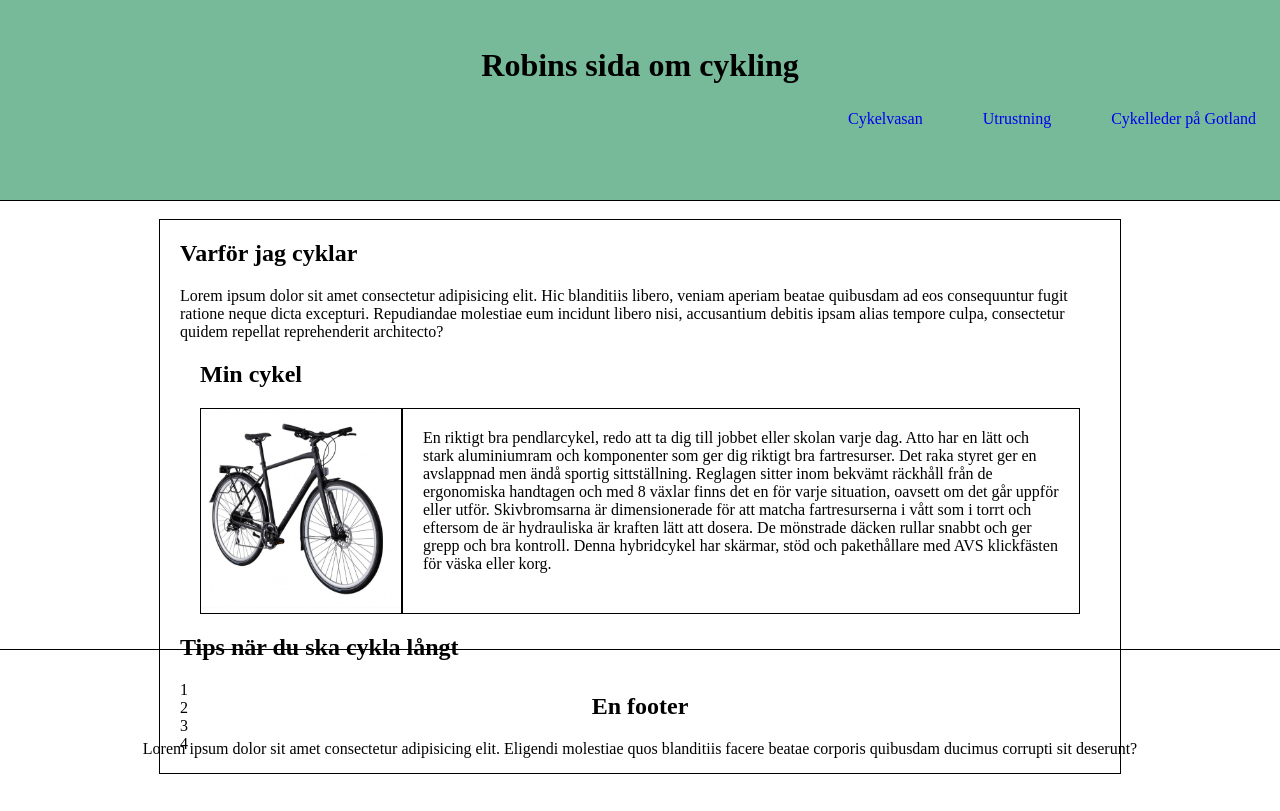
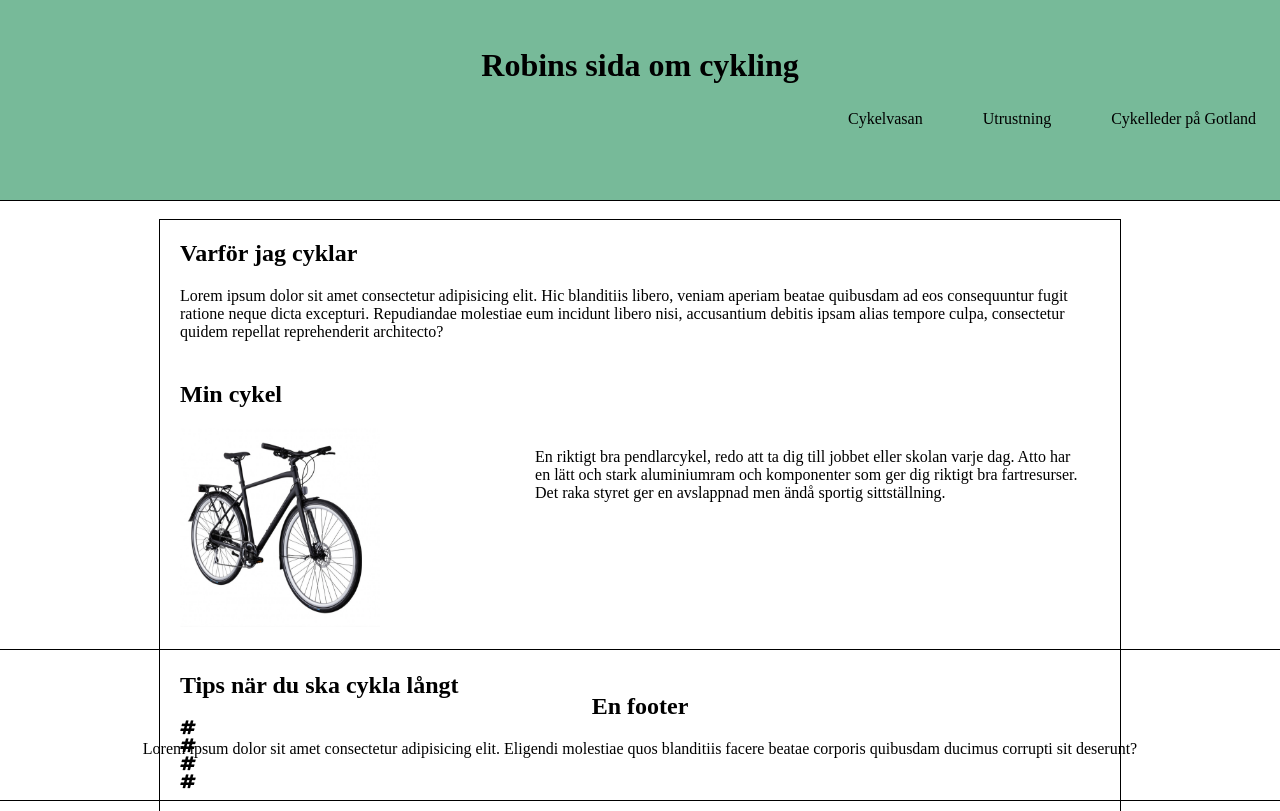
Before and after one commit to robin-sevelin/cycling, a website built with Vite: page index.html in a window 1280 px wide. Built offline with nearby package versions, Linux system fonts and the light colour scheme.

Commit message:
added font awsome

```diff
--- a/index.html
+++ b/index.html
@@ -4,6 +4,10 @@
     <meta charset="UTF-8" />
     <link rel="icon" type="image/svg+xml" href="/vite.svg" />
     <meta name="viewport" content="width=device-width, initial-scale=1.0" />
+    <link
+      rel="stylesheet"
+      href="https://cdnjs.cloudflare.com/ajax/libs/font-awesome/4.7.0/css/font-awesome.min.css"
+    />
     <title>Robins cykelsida</title>
   </head>
   <body>
@@ -59,7 +63,7 @@
         <div class="my-bike-container">
           <div class="my-bike-img">
             <img
-              src="/img/bike.png"
+              src="img/bike.png"
               width="200"
               height="200"
               loading="lazy"
@@ -71,14 +75,7 @@
               En riktigt bra pendlarcykel, redo att ta dig till jobbet eller
               skolan varje dag. Atto har en lätt och stark aluminiumram och
               komponenter som ger dig riktigt bra fartresurser. Det raka styret
-              ger en avslappnad men ändå sportig sittställning. Reglagen sitter
-              inom bekvämt räckhåll från de ergonomiska handtagen och med 8
-              växlar finns det en för varje situation, oavsett om det går uppför
-              eller utför. Skivbromsarna är dimensionerade för att matcha
-              fartresurserna i vått som i torrt och eftersom de är hydrauliska
-              är kraften lätt att dosera. De mönstrade däcken rullar snabbt och
-              ger grepp och bra kontroll. Denna hybridcykel har skärmar, stöd
-              och pakethållare med AVS klickfästen för väska eller korg.
+              ger en avslappnad men ändå sportig sittställning.
             </p>
           </div>
         </div>
@@ -86,10 +83,10 @@
       <section class="advise">
         <h2>Tips när du ska cykla långt</h2>
         <ul>
-          <li>1</li>
-          <li>2</li>
-          <li>3</li>
-          <li>4</li>
+          <li><i class="fa fa-hashtag"></i></li>
+          <li><i class="fa fa-hashtag"></i></li>
+          <li><i class="fa fa-hashtag"></i></li>
+          <li><i class="fa fa-hashtag"></i></li>
         </ul>
       </section>
     </main>
--- a/src/style/layouts/_base.scss
+++ b/src/style/layouts/_base.scss
@@ -25,10 +25,13 @@ main {
   outline: 1px solid black;
   max-width: 960px;
   margin: 0 auto;
-  padding: 20px;
   h2 {
     margin-bottom: 20px;
   }
+}
+
+.why-i-bike {
+  padding: 20px;
 }
 
 .my-bike {
@@ -37,13 +40,15 @@ main {
     display: flex;
     .my-bike-img {
       width: 100%;
-      border: 1px solid black;
     }
     .my-bike-text {
-      border: 1px solid black;
       padding: 20px;
     }
   }
+}
+
+.advise {
+  padding: 20px;
 }
 
 footer {
--- a/src/style/layouts/_hamburger.scss
+++ b/src/style/layouts/_hamburger.scss
@@ -4,6 +4,7 @@ li {
 
 a {
   text-decoration: none;
+  color: black;
 }
 
 .nav-bar {
```
Also changed, not shown: src/style/style.css, 1 other file.
